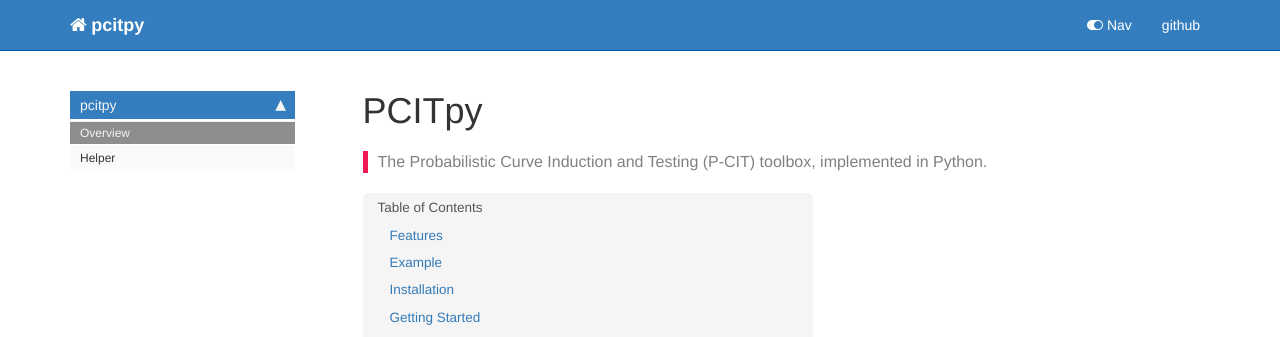
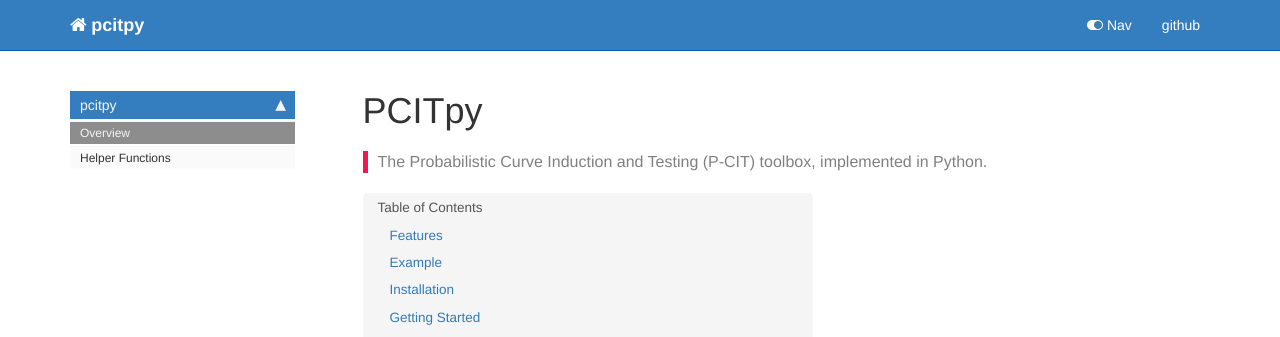
Before and after one commit to githubpsyche/PCITpy, a Jekyll site: the page built from docs/index.html, in a window 1280 px wide. Shown: the top 337 px of the page. Built offline with Jekyll 4.4.1, drawn with Linux system fonts in a browser that asks for light colours; nearby versions of some CDN libraries; comment, search, counter and statistics services are not loaded.

Commit message:
update sidebar

```diff
--- a/docs/_data/sidebars/home_sidebar.yml
+++ b/docs/_data/sidebars/home_sidebar.yml
@@ -10,7 +10,7 @@ entries:
       title: Overview
       url: /
     - output: web,pdf
-      title: Helper
+      title: Helper Functions
       url: Helper_Functions.html
     output: web
     title: pcitpy
--- a/docs/sidebar.json
+++ b/docs/sidebar.json
@@ -1,6 +1,6 @@
 {
   "pcitpy": {
     "Overview": "/",
-    "Helper": "Helper_Functions.html"
+    "Helper Functions": "Helper_Functions.html"
   }
 }
```
Also changed, not shown: 1 other file.
